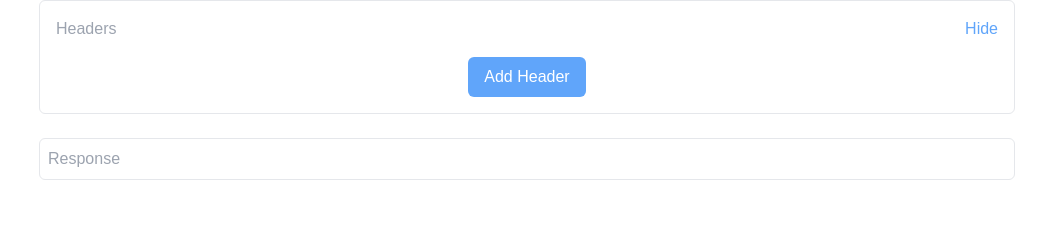
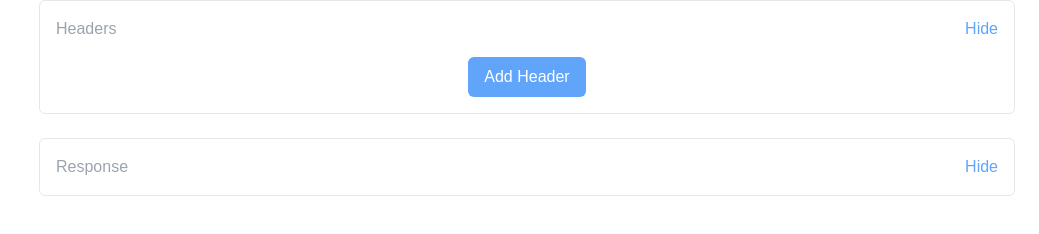
Before and after one commit to JakeMagill/request-sender, a Vue app: page / in a window 1280 px wide. Shown: the part 108-342 px from the top of the page, without its empty margins (241-1280 px from the left). Built offline with nearby package versions, Linux system fonts and the light colour scheme.

Commit message:
rewriting app.vue with composition API

```diff
--- a/src/App.vue
+++ b/src/App.vue
@@ -1,37 +1,24 @@
-<script lang="ts">
-import { defineComponent } from 'vue';
+<script setup lang="ts">
+import { ref } from 'vue';
 import EndpointForm  from './components/EndpointForm.vue'
 import ResponseDisplay from './components/ResponseDisplay.vue'
 import HeaderSection from './components/HeadersSection.vue'
-
 import type { formSubmission } from './types/formSubmission'
 
-export default defineComponent({
-  components: {
-    EndpointForm,
-    ResponseDisplay,
-    HeaderSection,
-  },
-  data() {
-    return {
-      submissionError: false,
-      submissionResponse: ''
-    }
-  },
-  methods: {
-    sendRequest(request: formSubmission){
+const submissionError = ref(false);
+const submissionResponse = ref('');
+
+function sendRequest(request: formSubmission){
   fetch(request.endPoint.href, {
     method: request.type
   })
   .then((result) => result.json())
-      .then((data) => this.submissionResponse = data)
+  .then((data) => submissionResponse.value = data)
   .catch((error) => {
-        this.submissionError = true
-        this.submissionResponse = error
+    submissionError.value = true
+    submissionResponse.value = error
   })
 }
-  }
-})
 </script>
 
 <template>
--- a/src/components/EndpointForm.vue
+++ b/src/components/EndpointForm.vue
@@ -5,7 +5,7 @@ import { RequestTypes } from '../enums/RequestTypes'
 import { setRequestColour } from '../helpers/requestColourHelper'
 import type { formSubmission } from '../types/formSubmission'
 
-const emits = defineEmits(['FORM_SUBMITTED'])
+const emits = defineEmits(['formSubmitted'])
 
 const requestType = ref('');
 const requestEndpoint = ref('');
@@ -25,7 +25,7 @@ function submitEndpoint() {
         endPoint: url
     }
 
-    emits('FORM_SUBMITTED', submission)
+    emits('formSubmitted', submission)
 }
 </script>
 
--- a/src/components/ResponseDisplay.vue
+++ b/src/components/ResponseDisplay.vue
@@ -1,5 +1,6 @@
 <script setup lang="ts">
 import JsonViewer from 'vue-json-viewer'
+import Section from './Section.vue';
 
 const props = defineProps<{
     isError: Boolean,
@@ -9,9 +10,7 @@ const props = defineProps<{
 </script>
 
 <template>
-    <div class="w-full border rounded-md mt-6 p-2">
-        <p class="text-gray-400">Response</p>
-        <div v-if="isError" class="text-red-500">{{ response }}</div>
-       <JsonViewer v-if="response != ''" :value="response" :copyable="true" :expanded="true" />
-    </div>
+    <Section :title="'Response'">
+        <JsonViewer v-if="response != ''" :value="response" :copyable="true" :expanded="true" />
+    </Section>
 </template>
```
Lines whose indentation alone changed are shown as unchanged.
